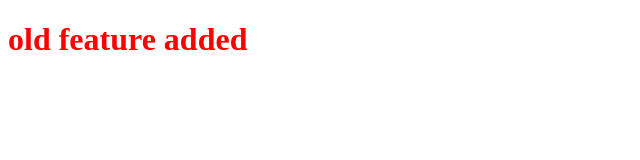
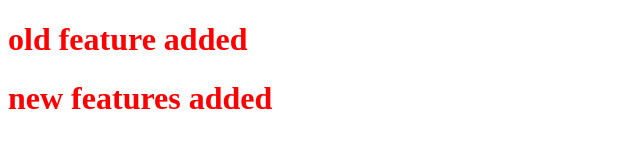
Before and after one commit to jwjjhehsu/LocalRepo, a plain HTML site: page index.html in a window 1280 px wide. Shown: the whole page, without its empty margins (0-640 px from the left). Drawn offline with Linux system fonts and the light colour scheme.

Commit message:
final change on feature1 branch

```diff
--- a/index.html
+++ b/index.html
@@ -8,6 +8,7 @@
 </head>
 <body>
     <h1>old feature added</h1>
+    <h1>new features added </h1>
 
 
 </body>
```
